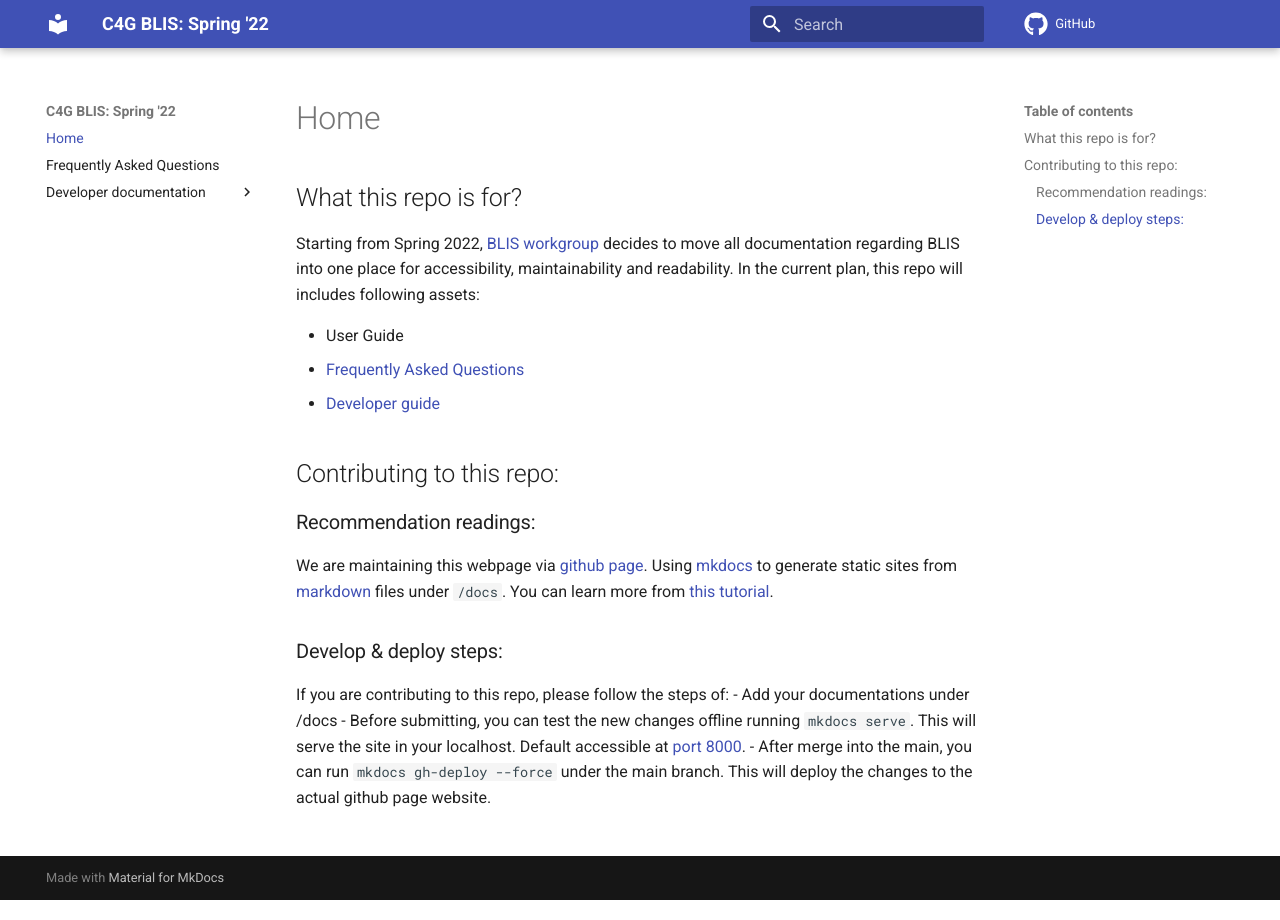
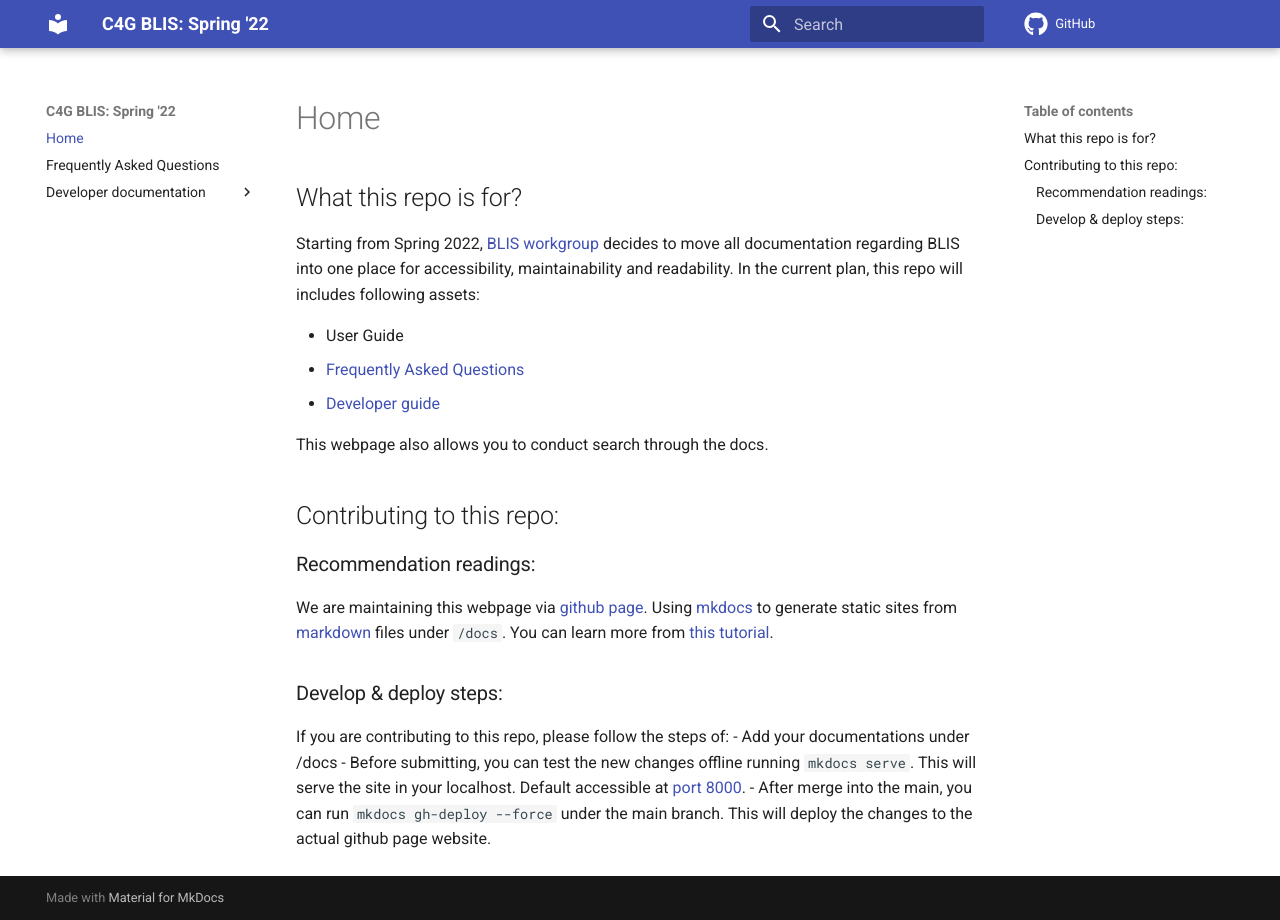
Before and after one commit to c4g-blis-docs/c4g-blis-docs.github.io, an MkDocs documentation site: the page built from docs/index.md, in a window 1280 px wide. Built offline with MkDocs 1.6.1 and Material for MkDocs 9.7.7, drawn with Linux system fonts in a browser that asks for light colours; comment, search, counter and statistics services are not loaded.

Commit message:
mention search in index

```diff
--- a/docs/index.md
+++ b/docs/index.md
@@ -7,6 +7,7 @@ Starting from Spring 2022, [BLIS workgroup](https://c4g-blis-docs.github.io/) de
 - [Frequently Asked Questions](https://c4g-blis-docs.github.io/faq/)
 - [Developer guide](https://c4g-blis-docs.github.io/developer_documentation/blis_cloud/)
 
+This webpage also allows you to conduct search through the docs.
 
 ## Contributing to this repo:
 
```
